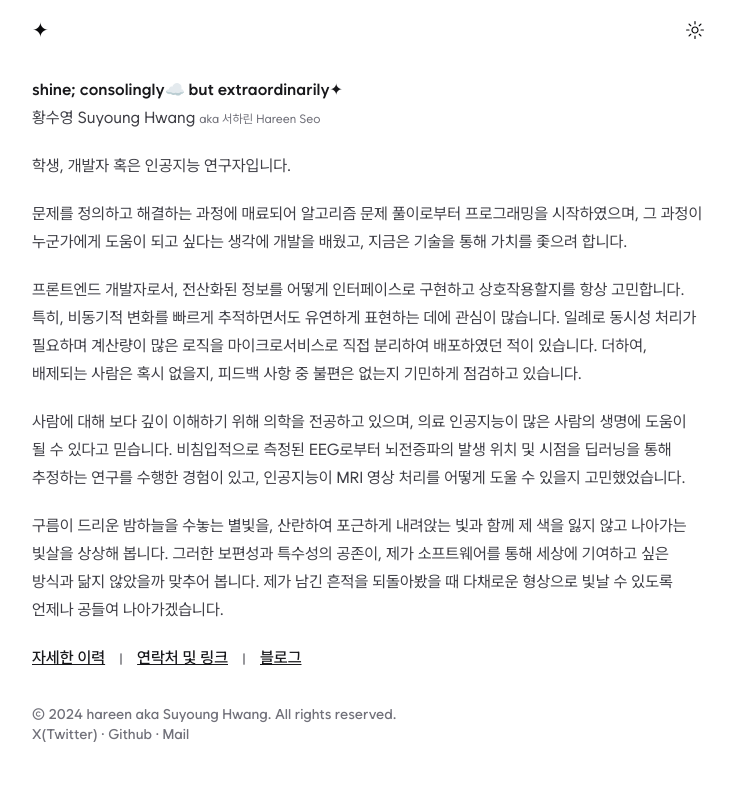
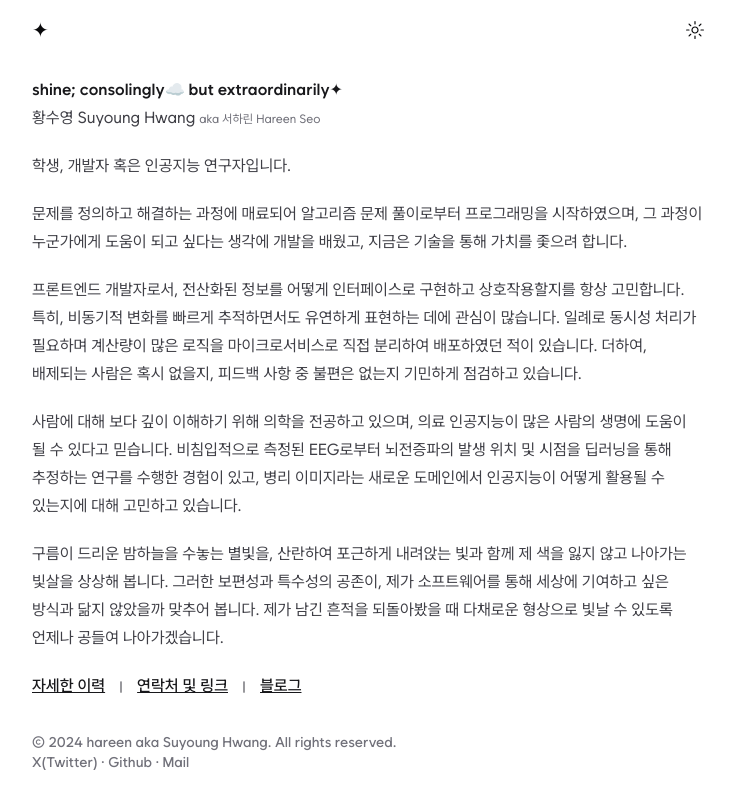
Before and after one commit to hareeen/hareen.io, a Next.js app: page / in a window 1280 px wide. Shown: the whole page, without its empty margins (272-1007 px from the left). Built offline with nearby package versions, Linux system fonts and the light colour scheme.

Commit message:
Update contents

```diff
--- a/src/app/content.mdx
+++ b/src/app/content.mdx
@@ -13,7 +13,7 @@
 
 사람에 대해 보다 깊이 이해하기 위해 의학을 전공하고 있으며, 의료 인공지능이 많은 사람의 생명에 도움이 될 수
 있다고 믿습니다. 비침입적으로 측정된 EEG로부터 뇌전증파의 발생 위치 및 시점을 딥러닝을 통해 추정하는 연구를
-수행한 경험이 있고, 인공지능이 MRI 영상 처리를 어떻게 도울 수 있을지 고민했었습니다.
+수행한 경험이 있고, 병리 이미지라는 새로운 도메인에서 인공지능이 어떻게 활용될 수 있는지에 대해 고민하고 있습니다.
 
 구름이 드리운 밤하늘을 수놓는 별빛을, 산란하여 포근하게 내려앉는 빛과 함께 제 색을 잃지 않고 나아가는 빛살을
 상상해 봅니다. 그러한 보편성과 특수성의 공존이, 제가 소프트웨어를 통해 세상에 기여하고 싶은 방식과 닮지 않았을까 맞추어
--- a/src/app/cv/content.mdx
+++ b/src/app/cv/content.mdx
@@ -11,6 +11,8 @@
 
 * [서울대학교병원 의생명정보학 연구실 (SNUH BMI Lab)](https://sites.google.com/view/snuh-bmi-lab) 인턴
   <span className="text-muted-foreground float-end">2024.9 - 현재</span>
+  * Foundation Model, Multiple Instance Learning을 이용한 Colorectal Carcinoma Microsatellite Instability 예측\
+    <div className="text-[75%]">**Computational Pathology, DSMIL, UNI || Python, PyTorch**</div>
 * [Multicoil MRI Reconstruction Task](https://fastmri.med.nyu.edu) 관련 경험 <sup>[GitHub](https://github.com/slowGPU/burning_gpu)</sup>
   <span className="text-muted-foreground float-end">2024.8</span>\
   Sensitivity Map Estimation 개선, 학습 및 평가 자동화 파이프라인 구축\
```
